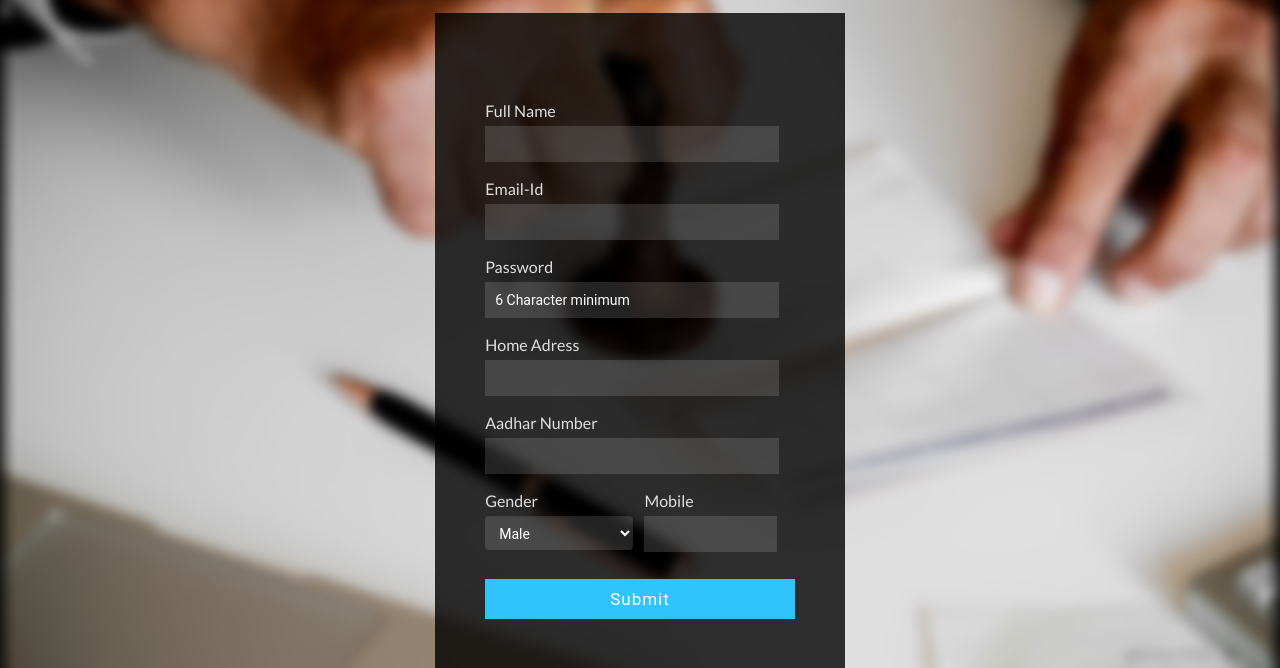
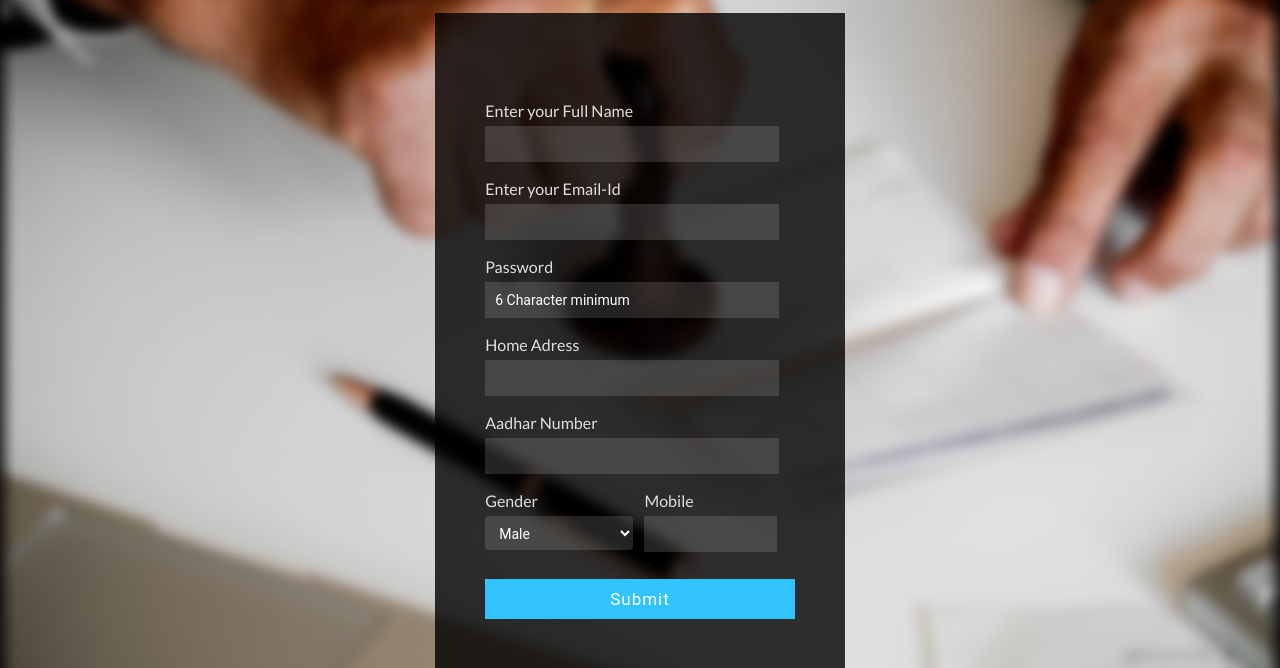
Before and after one commit to prathikmr7/crimereport, a PHP site: page /registration.php in a window 1280 px wide. Shown: the part 51-719 px from the top of the page. Run offline with PHP 8.4, Linux system fonts and the light colour scheme; some libraries are stand-ins or nearby versions.

Commit message:
Update registration.php
enter full name

```diff
--- a/registration.php
+++ b/registration.php
@@ -119,8 +119,8 @@ if(isset($_POST['s'])){
 			<br><br>
 			<div class="login-form">
 				<form action="#" method="post">
-					<p style="color:#dfdfdf">Full Name</p><input type="text"  name="name"  required="" id="name1" onfocusout="f1()" />
-					<p style="color:#dfdfdf">Email-Id</p><input type="email"  name="email"  required="" id="email1" onfocusout="f1()"/>
+					<p style="color:#dfdfdf">Enter your Full Name</p><input type="text"  name="name"  required="" id="name1" onfocusout="f1()" />
+					<p style="color:#dfdfdf">Enter your Email-Id</p><input type="email"  name="email"  required="" id="email1" onfocusout="f1()"/>
                     <p style="color:#dfdfdf">Password</p><input type="text"  name="password"  placeholder="6 Character minimum" pattern=".{6,}" id="pass" onfocusout="f1()"/>
 					<p style="color:#dfdfdf">Home Adress</p><input type="text"  name="adress"  required="" id="addr" onfocusout="f1()"/>
 					<p style="color:#dfdfdf">Aadhar Number</p><input type="text"  name="aadhar_number" minlength="12" maxlength="12" required pattern="[123456789][0-9]{11}" id="aadh" onfocusout="f1()"/>
```
